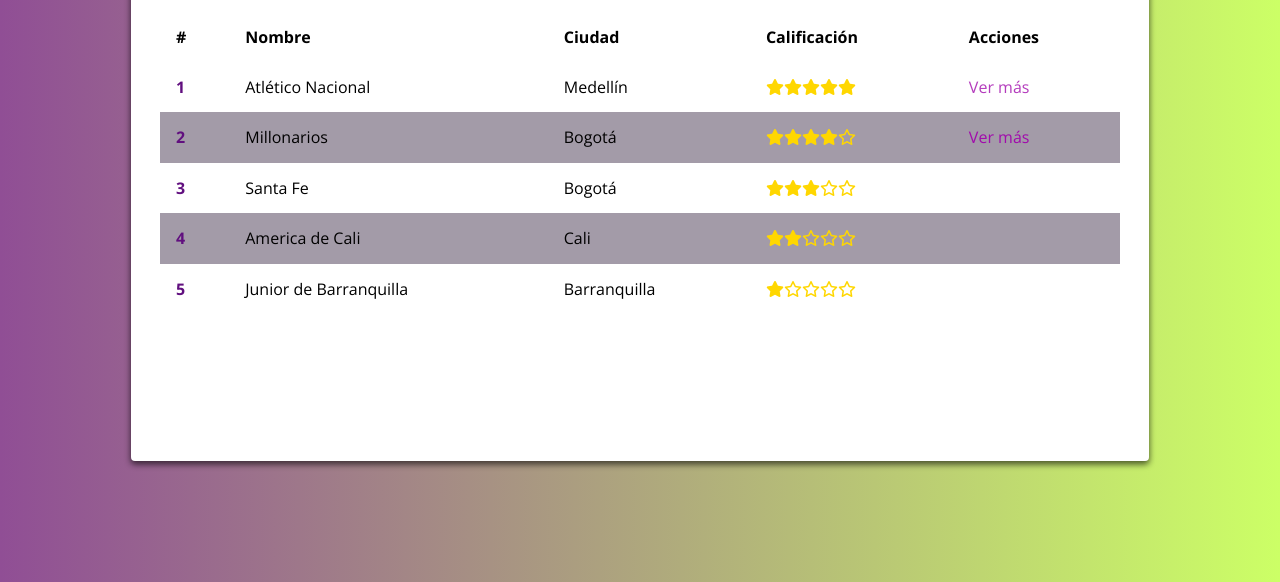
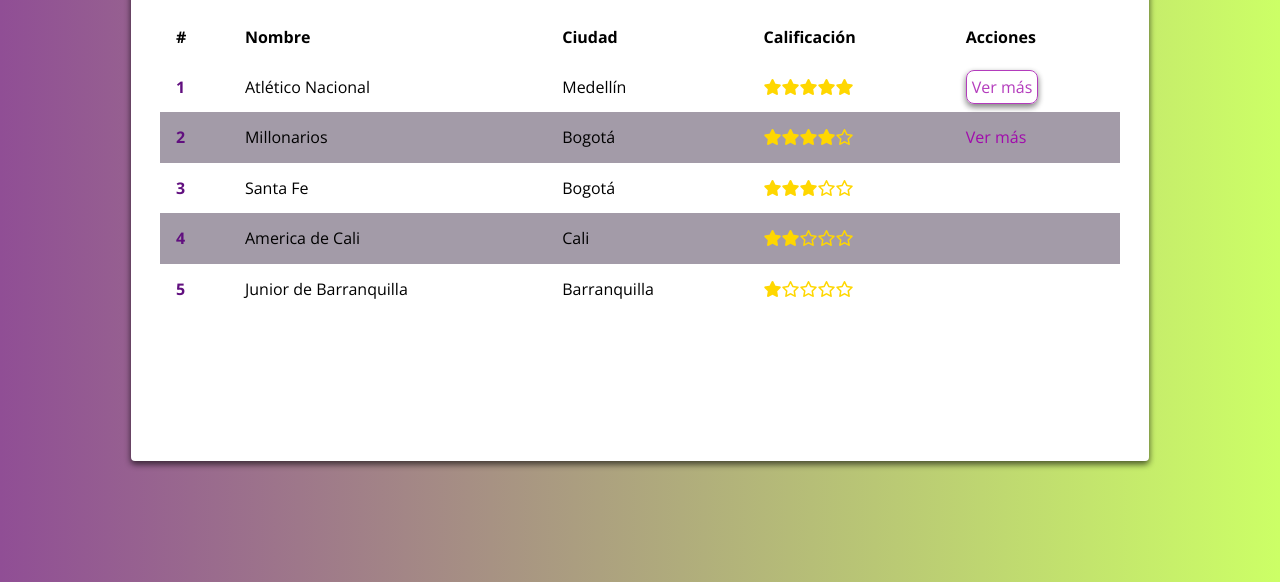
Before and after one commit to Ezulu22/ezulu22.github.com, a plain HTML site: page boletines/index.html in a window 1280 px wide. In both pictures the pointer is over the link 999 px from the left and 305 px from the top of the page. Shown: the part 218-800 px from the top of the page. Drawn offline with nearby package versions, Linux system fonts and the light colour scheme.

Commit message:
Adiciones hover link

```diff
--- a/boletines/asssets/css/main.css
+++ b/boletines/asssets/css/main.css
@@ -21,9 +21,14 @@
 a {
     text-decoration: none;
     color: #a10bac;
+
 }
 a:hover {
     opacity: 0.8;
+    border: solid 1px;
+    border-radius: 8px;
+    padding: 5px;
+    box-shadow: 0 3px 6px rgba(0,0,0,0.50), 0 3px 6px rgba(0,0,0,0.23);
 }
 
 img {
```
Also changed, not shown: boletines/index.html (+1 -1 lines).
